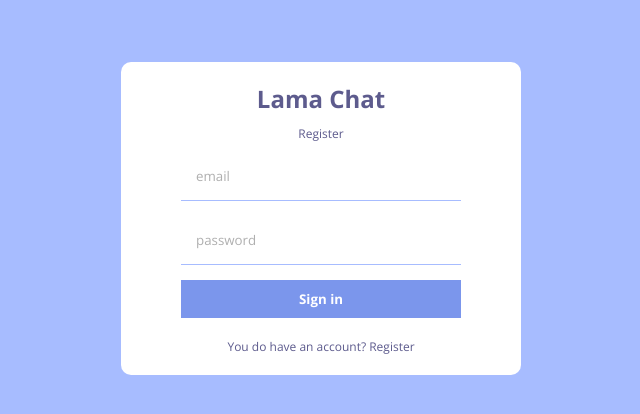
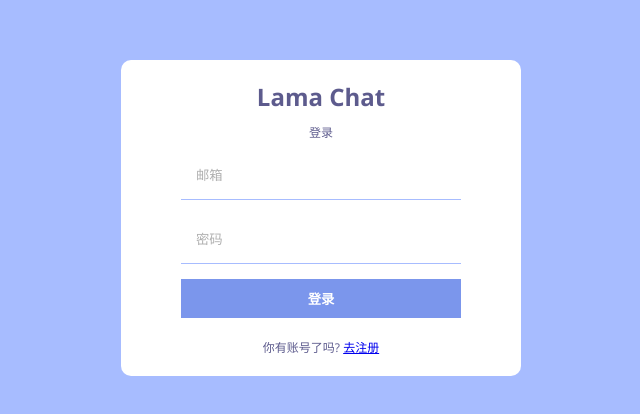
Before and after one commit to wch121/react-chat, a React (Create React App) app: page /login in a window 1280 px wide. Shown: the part 182-596 px from the top of the page, without its empty margins (319-959 px from the left). Built offline with nearby package versions, Linux system fonts and the light colour scheme; no server answers.

Commit message:
完成登录退出功能

```diff
--- a/src/App.js
+++ b/src/App.js
@@ -2,20 +2,33 @@ import Home from "./pages/Home";
 import Register from "./pages/Register";
 import Login from "./pages/Login";
 import "./style.scss"
-import { BrowserRouter, Routes, Route } from "react-router-dom";
+import { BrowserRouter, Routes, Route, Navigate } from "react-router-dom";
 import { useContext } from "react";
 import { AuthContext } from "./context/AuthContext";
 
 function App() {
   const { currentUser } = useContext(AuthContext);
 
-  console.log(currentUser)
+  const ProtectedRoute = ({ children }) => {
+    if (!currentUser) {
+      return <Navigate to="/login" />;
+    }
+
+    return children
+  };
 
   return (
     <BrowserRouter>
       <Routes>
         <Route path="/">
-          <Route index element={<Home />}/>
+          <Route
+            index
+            element={
+              <ProtectedRoute>
+                <Home />
+              </ProtectedRoute>
+            }
+          />
           <Route path="login" element={<Login />} />
           <Route path="register" element={<Register />} />
         </Route>
--- a/src/pages/Login.jsx
+++ b/src/pages/Login.jsx
@@ -1,19 +1,39 @@
-import React from 'react'
+import React, { useState } from 'react'
+import { useNavigate, Link } from "react-router-dom";
+import { signInWithEmailAndPassword } from "firebase/auth";
+import { auth } from "../firebase";
 
 const Login = () => {
+
+    const [err, setErr] = useState(false);
+    const navigate = useNavigate()
+
+    const handleSubmit = async (e) => {
+        e.preventDefault();
+        const email = e.target[0].value;
+        const password = e.target[1].value;
+
+        try {
+            await signInWithEmailAndPassword(auth, email, password);
+            navigate("/")
+        } catch (err) {
+            setErr(true);
+        }
+    };
+
     return (
         <div className="formContainer">
             <div className="formWrapper">
                 <span className="logo">Lama Chat</span>
-                <span className="title">Register</span>
-                <form>
-                <input type="email" placeholder="email" />
-                    <input type="password" placeholder="password" />
-                    <input style={{ display: "none" }} type="file" id="file" />
-                    <button >Sign in</button>
+                <span className="title">登录</span>
+                <form onSubmit={handleSubmit}>
+                    <input type="email" placeholder="邮箱" />
+                    <input type="password" placeholder="密码" />
+                    <button >登录</button>
+                    {err && <span>出错了</span>}
                 </form>
                 <p>
-                    You do have an account? Register
+                    你有账号了吗? <Link to="/register">去注册</Link>
                 </p>
             </div>
         </div>
--- a/src/pages/Register.jsx
+++ b/src/pages/Register.jsx
@@ -4,7 +4,7 @@ import { createUserWithEmailAndPassword, updateProfile } from "firebase/auth";
 import { auth, db, storage } from "../firebase";
 import { ref, uploadBytesResumable, getDownloadURL } from "firebase/storage";
 import { doc, setDoc } from "firebase/firestore";
-import { useNavigate } from 'react-router-dom';
+import { useNavigate, Link } from 'react-router-dom';
 
 
 const Register = () => {
@@ -38,6 +38,7 @@ const Register = () => {
                             displayName,
                             photoURL: downloadURL,
                         });
+
                         //create user on firestore
                         await setDoc(doc(db, "users", res.user.uid), {
                             uid: res.user.uid,
@@ -53,8 +54,7 @@ const Register = () => {
         } catch (err) {
             setErr(true);
         }
-
-    }
+    };
 
     return (
         <div className="formContainer">
@@ -74,7 +74,7 @@ const Register = () => {
                     {err && <span>出错了</span>}
                 </form>
                 <p>
-                    你有账号了吗? 去登录
+                    你有账号了吗? <Link to="/login">去登录</Link>
                 </p>
             </div>
         </div>
```
